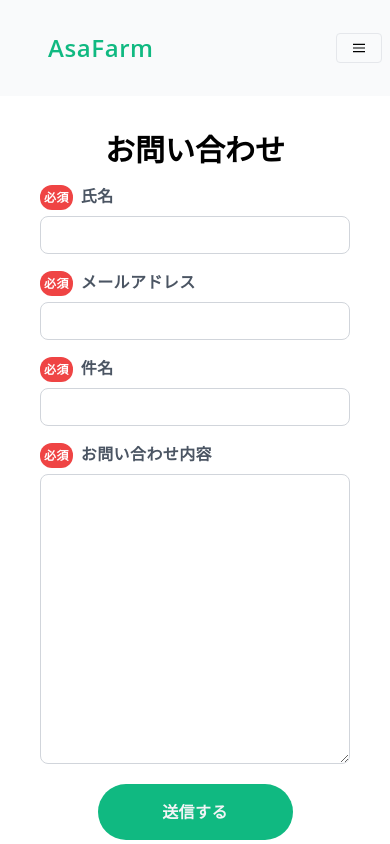
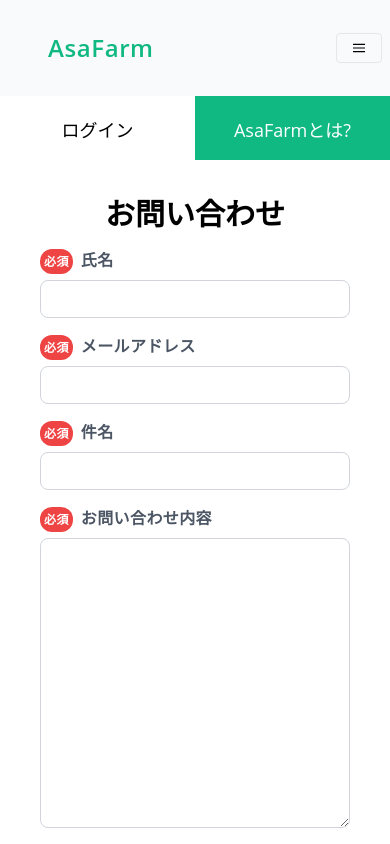
Before and after one commit to toasahi/AsaFarm, a React (Create React App) app: page /contact in a window 390 px wide. Shown: the top 844 px of the page. Built offline with nearby package versions, Linux system fonts and the light colour scheme.

Commit message:
Add header nav

```diff
--- a/src/components/atoms/SecondaryButton.tsx
+++ b/src/components/atoms/SecondaryButton.tsx
@@ -9,7 +9,7 @@ export const SecondaryButton: VFC<Props> = memo((props) => {
   const { children, onClick } = props;
   return (
     <button
-      className="bg-gray-400 text-sm p-3 px-1 text-white md:mt-2 lg:text-xl lg:mt-0 rounded-full tracking-wide
+      className="bg-gray-400 w-full text-sm p-3 px-1 text-white md:mt-2 lg:text-xl lg:mt-0 rounded-full tracking-wide
                   font-semibold focus:outline-none focus:shadow-outline hover:bg-gray-600"
       onClick={onClick}
     >
--- a/src/components/pages/Contact.tsx
+++ b/src/components/pages/Contact.tsx
@@ -2,18 +2,29 @@ import { PrimaryButton } from 'components/atoms/PrimaryButton';
 import { PrimaryInput } from 'components/atoms/PrimaryInput';
 import { Main } from 'components/layout/Main';
 import { ChangeEvent, memo, useState, VFC } from 'react';
+import { useHistory } from 'react-router';
 
 export const Contact: VFC = memo(() => {
   const [name, setName] = useState('');
   const [email, setEmail] = useState('');
   const [subject, setSubject] = useState('');
   const [matter, setMatter] = useState('');
+  const history = useHistory();
   const onChangename = (event: ChangeEvent<HTMLInputElement>) => setName(event.target.value);
   const onChangeEmail = (event: ChangeEvent<HTMLInputElement>) => setEmail(event.target.value);
   const onChangeSubject = (event: ChangeEvent<HTMLInputElement>) => setSubject(event.target.value);
   const onChangeMatter = (event: ChangeEvent<HTMLTextAreaElement>) => setMatter(event.target.value);
+  const onClickLogin = () => history.push('/login');
   return (
     <Main>
+      <section className="flex sticky top-24 z-10 sm:hidden justify-center items-center">
+        <div className="w-1/2 h-16 bg-white" onClick={onClickLogin}>
+          <h2 className="text-lg p-5 text-center">ログイン</h2>
+        </div>
+        <div className="w-1/2 h-16 bg-green-500 relative">
+          <h2 className="text-white text-lg p-5 text-center">AsaFarmとは?</h2>
+        </div>
+      </section>
       <div className="md:w-3/5 xl:w-1/2 md:mx-auto">
         <h1 className="text-3xl font-semibold text-center mt-9">お問い合わせ</h1>
         <form>
--- a/src/components/pages/Home.tsx
+++ b/src/components/pages/Home.tsx
@@ -3,6 +3,7 @@ import { Scroll } from 'components/organisms/Scroll';
 import { memo, VFC } from 'react';
 import ygvegetable from '../../Images/ygvegetable.jpeg';
 import riceField from '../../Images/rice_field.jpeg';
+import { Link, useHistory } from 'react-router-dom';
 
 export const Home: VFC = memo(() => {
   const kindVegetable = [
@@ -40,15 +41,18 @@ export const Home: VFC = memo(() => {
       children: '生活体験',
     },
   ];
+
+  const history = useHistory();
+  const onClickLogin = () => history.push('/login');
   return (
     <Main>
       <main>
-        <section className="flex sticky top-24 z-10 sm:hidden justify-center items-center">
-          <div className="w-1/2 h-16 bg-white">
-            <h2>ログイン</h2>
+        <section className="flex sticky top-24 z-10 md:hidden justify-center items-center">
+          <div className="w-1/2 h-16 bg-white" onClick={onClickLogin}>
+            <h2 className="text-lg p-5 text-center">ログイン</h2>
           </div>
-          <div className="w-1/2 h-16 bg-green-500">
-            <h2>AsaFarmとは?</h2>
+          <div className="w-1/2 h-16 bg-green-500 relative">
+            <h2 className="text-white text-lg p-5 text-center">AsaFarmとは?</h2>
           </div>
         </section>
         <section className="relative h-md lg:h-lg">
```
